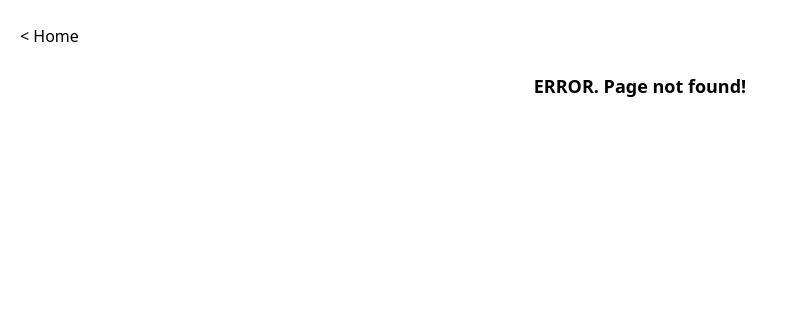
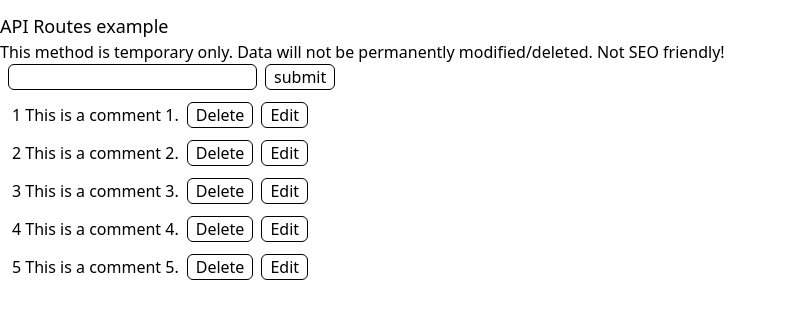
Before and after one commit to leumanuel12/hellonextapp, a Next.js app: page /comments in a window 1280 px wide. Before the commit this address had no page. Shown: the top 318 px of the page, without its empty margins (0-808 px from the left). Built offline with nearby package versions, Linux system fonts and the light colour scheme.

Commit message:
build simple API route system with CRUD functionality, pending: updateComment. note: data will not be stored permanently, only in browser cache

```diff
--- /dev/null
+++ b/src/pages/api/comments/[commentId].js
@@ -0,0 +1,20 @@
+import { comments } from "@/pages/data/comments"
+
+export default function handler(req, res) {
+    //console.log(req.query)
+
+
+        const { commentId } = req.query
+        const response = comments.find( comment => comment.id === parseInt(commentId) )
+        //console.log(response)
+        res.status(200).json(response)
+
+
+    if( req.method === 'DELETE' ){
+        const { commentId } = req.query
+        const index = comments.findIndex( comment => comment.id === parseInt(commentId) )
+        comments.splice(index, 1)
+        res.status(200).json(comments)
+    }
+
+}
--- /dev/null
+++ b/src/pages/api/comments/index.js
@@ -0,0 +1,17 @@
+import { comments } from "@/pages/data/comments"
+
+export default function handler(req, res) {
+  res.status(200).json({ comments })
+
+  if( req.method === 'POST' ){
+
+    const comment = req.body.comment
+    const id = req.body.id
+    const newComment = {
+      id,
+      comment,
+    }
+    comments.push(newComment)
+    res.status(200).json(newComment)
+  }
+}
--- /dev/null
+++ b/src/pages/comments/index.js
@@ -0,0 +1,131 @@
+import axios from "axios";
+import { useEffect, useState } from "react";
+
+export default function Comments() {
+  const [allComments, setAllComments] = useState([]);
+  const [comment, setComment] = useState("");
+  const [showEdit, setShowEdit] = useState(false);
+
+  const getComments = async () => {
+    const response = await axios.get("/api/comments");
+    const result = await response.data;
+    setAllComments(result.comments);
+    //console.log(result.comments)
+  };
+
+  const sendComment = async (e) => {
+    e.preventDefault();
+    //console.log(comment)
+    const newComment = {
+      id: Date.now(),
+      comment: comment,
+    };
+    const response = await axios.post("/api/comments", newComment);
+    const result = await response.data;
+    setComment("");
+    //console.log(result)
+    getComments();
+  };
+
+  const editComment = async (commentid) => {
+    setShowEdit(true);
+    //console.log(commentid)
+
+    const response = await axios.post(`/api/comments/${commentid}`);
+    const result = await response.data;
+
+    //console.log(result.comment)
+    setComment(result.comment);
+  };
+
+  //TODO: pending
+  const updateComment = async (commentid) => {
+    const updatecomment = {
+      comment: comment,
+    };
+    const response = await axios.put(
+      `/api/comments/${commentid}`,
+      updatecomment
+    );
+    const result = await response.data;
+    console.log(result)
+    getComments();
+  };
+
+  const deleteComment = async (commentid) => {
+    const response = await axios(`/api/comments/${commentid}`, {
+      method: "DELETE",
+    });
+    getComments();
+  };
+
+  useEffect(() => {
+    getComments();
+  }, []);
+
+  return (
+    <div className="m-3 max-w-7xl mx-auto">
+      <div className="text-medium text-lg">API Routes example</div>
+      <div className="text-medium">
+        This method is temporary only. Data will not be permanently
+        modified/deleted. Not SEO friendly!
+      </div>
+
+      {showEdit ? (
+        <form
+          onSubmit={(e) => {
+            e.preventDefault();
+            updateComment();
+          }}
+        >
+          <input
+            type="text"
+            value={comment}
+            className="border border-black rounded-md px-2 ml-2"
+            onChange={(e) => setComment(e.target.value)}
+          />
+          <button className="border border-black rounded-md px-2 ml-2">
+            update comment
+          </button>
+        </form>
+      ) : (
+        <form onSubmit={sendComment}>
+          <input
+            type="text"
+            value={comment}
+            className="border border-black rounded-md px-2 ml-2"
+            onChange={(e) => setComment(e.target.value)}
+          />
+          <button className="border border-black rounded-md px-2 ml-2">
+            submit
+          </button>
+        </form>
+      )}
+
+      {allComments &&
+        allComments.map((comment) => {
+          return (
+            <p key={comment.id} className="m-3">
+              <span>{comment.id} </span>
+              <span>{comment.comment}</span>
+              <button
+                className="border border-black rounded-md px-2 ml-2"
+                onClick={() => deleteComment(comment.id)}
+              >
+                Delete
+              </button>
+              <button
+                className="border border-black rounded-md px-2 ml-2"
+                onClick={(e) => {
+                  e.preventDefault();
+                  editComment(comment.id);
+                }}
+              >
+                Edit
+              </button>
+            </p>
+          );
+        })}
+    </div>
+  );
+}
--- /dev/null
+++ b/src/pages/data/comments.js
@@ -0,0 +1,22 @@
+export const comments = [
+    {
+        id: 1,
+        comment: 'This is a comment 1.'
+    },
+    {
+        id: 2,
+        comment: 'This is a comment 2.'
+    },
+    {
+        id: 3,
+        comment: 'This is a comment 3.'
+    },
+    {
+        id: 4,
+        comment: 'This is a comment 4.'
+    },
+    {
+        id: 5,
+        comment: 'This is a comment 5.'
+    }
+]
```
